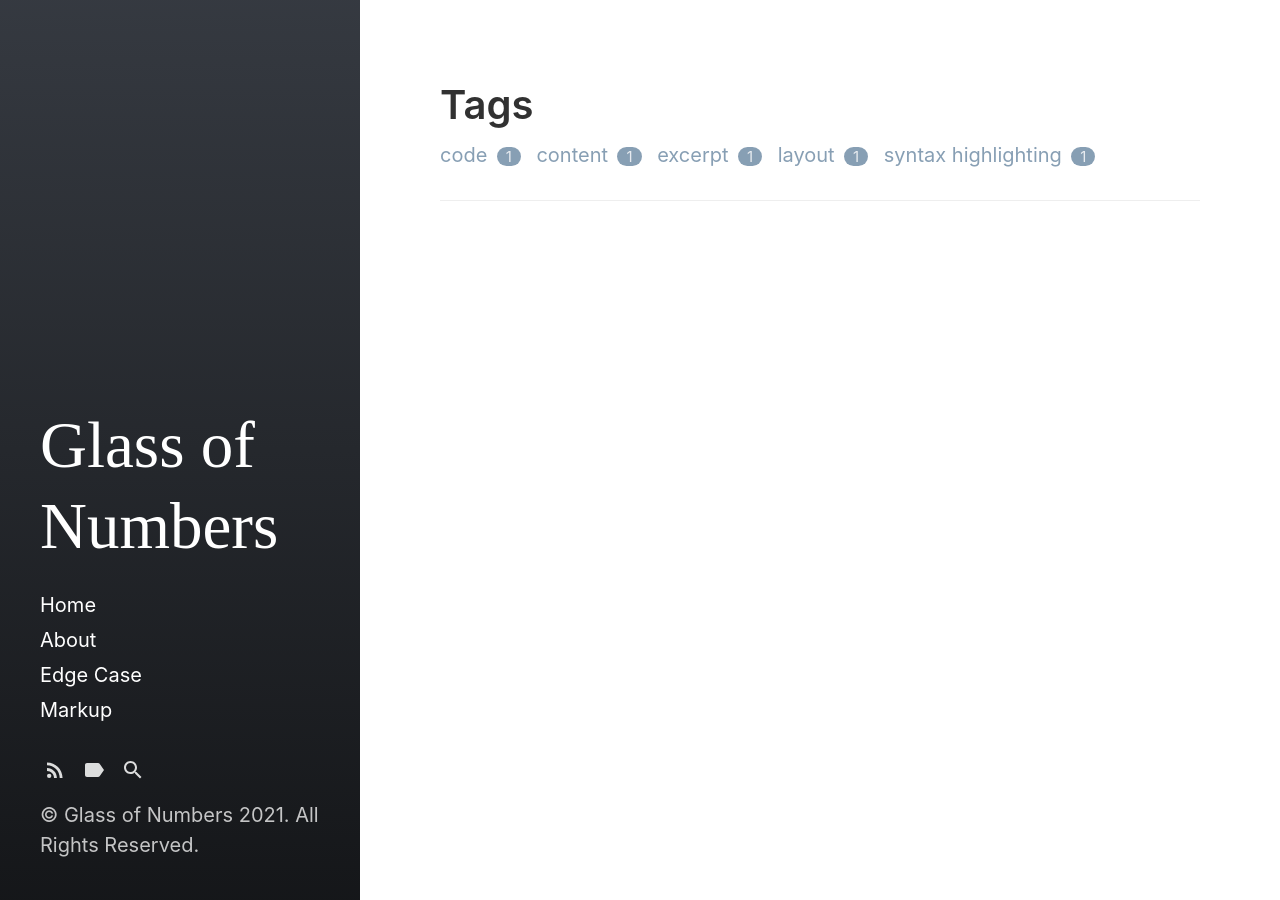
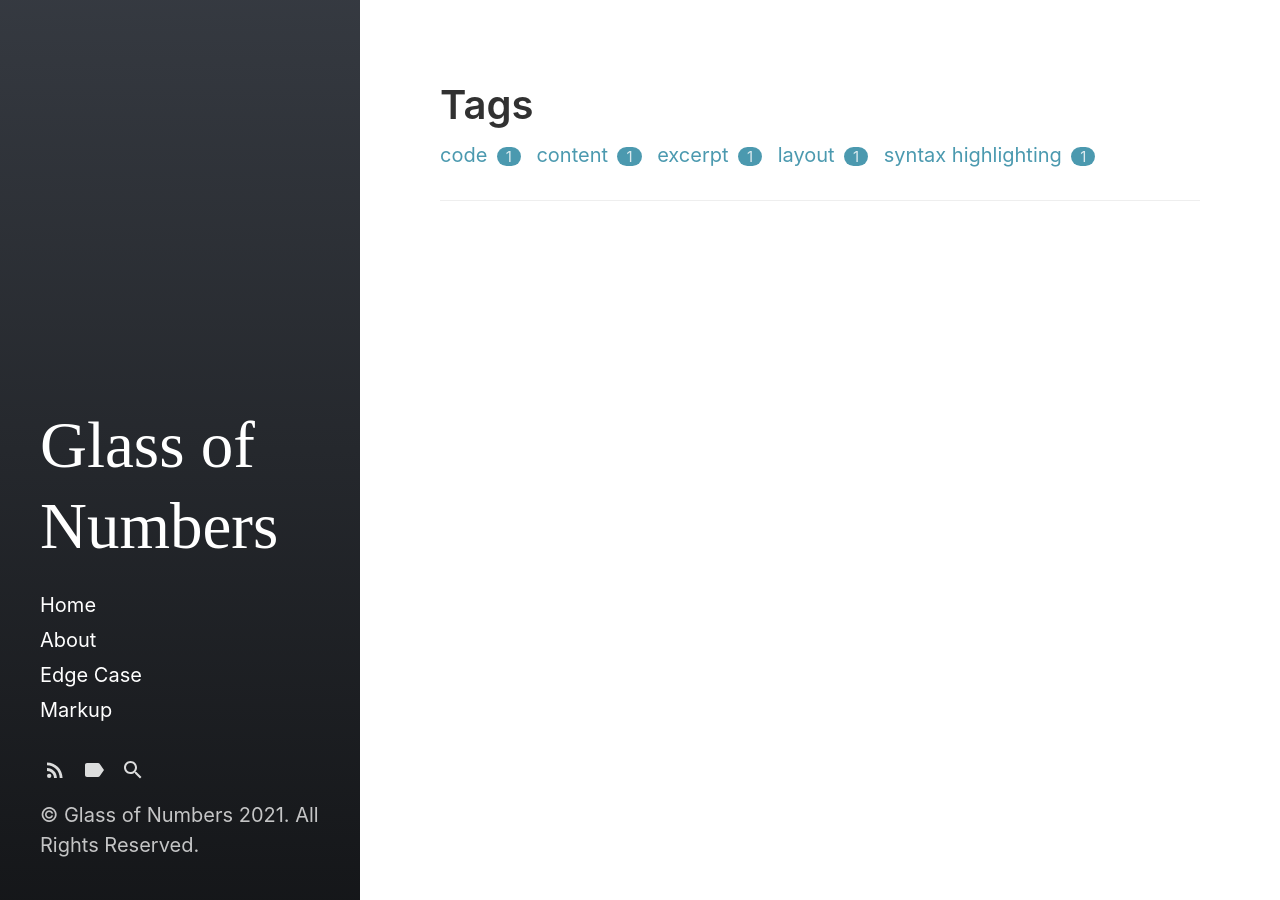
Before and after one commit to mokcak/mokcak.github.io, a Jekyll site: the page built from tags.html, in a window 1280 px wide. Built offline with Jekyll 4.4.1, drawn with Linux system fonts in a browser that asks for light colours.

Commit message:
color link

```diff
--- a/_sass/hydeout/_variables.scss
+++ b/_sass/hydeout/_variables.scss
@@ -12,7 +12,7 @@ $green: #90a959 !default;
 $cyan: #75b5aa !default;
 $blue: #268bd2 !default;
 $brown: #8f5536 !default;
-$ocean: #607f9b !default;
+$ocean: #107895 !default;
 
 $root-font-family: -apple-system, BlinkMacSystemFont, 'Segoe UI', 'Roboto', 'Oxygen', 'Ubuntu', 'Cantarell', 'Fira Sans', 'Droid Sans', 'Helvetica Neue', Arial, sans-serif !default;
 $root-font-size: 1rem !default;
```
